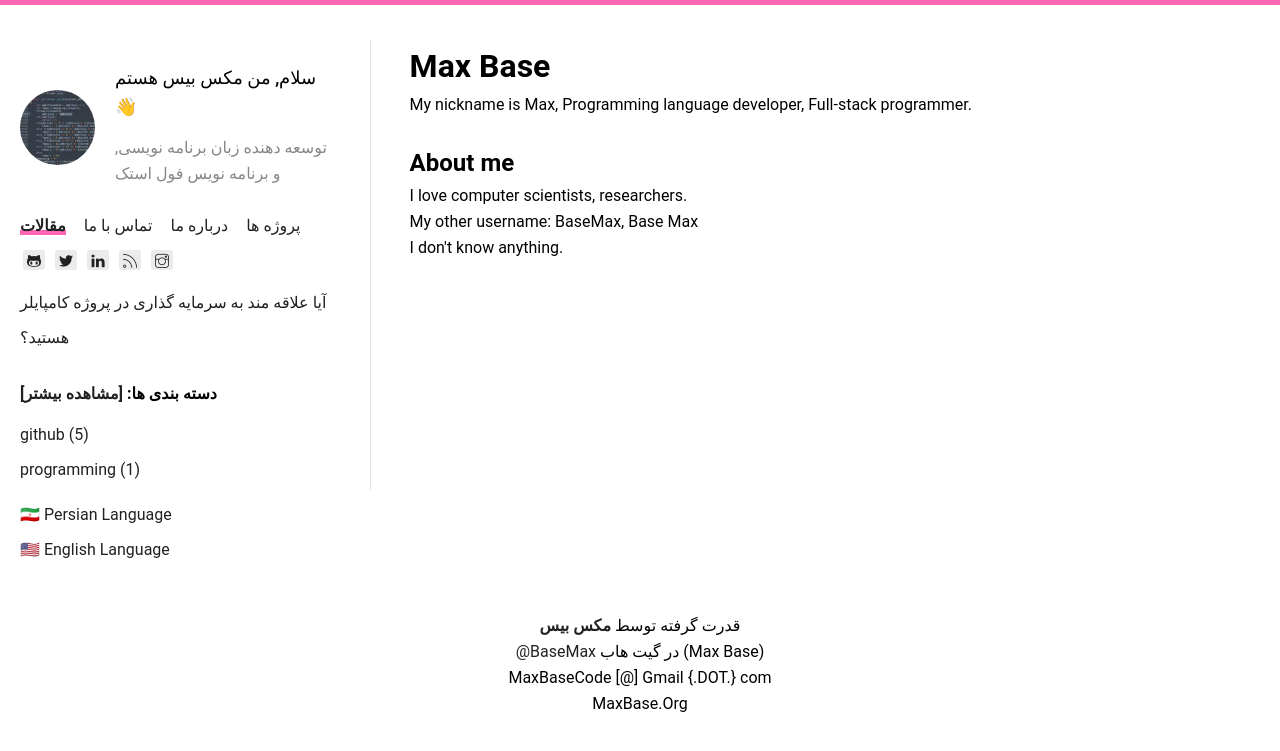
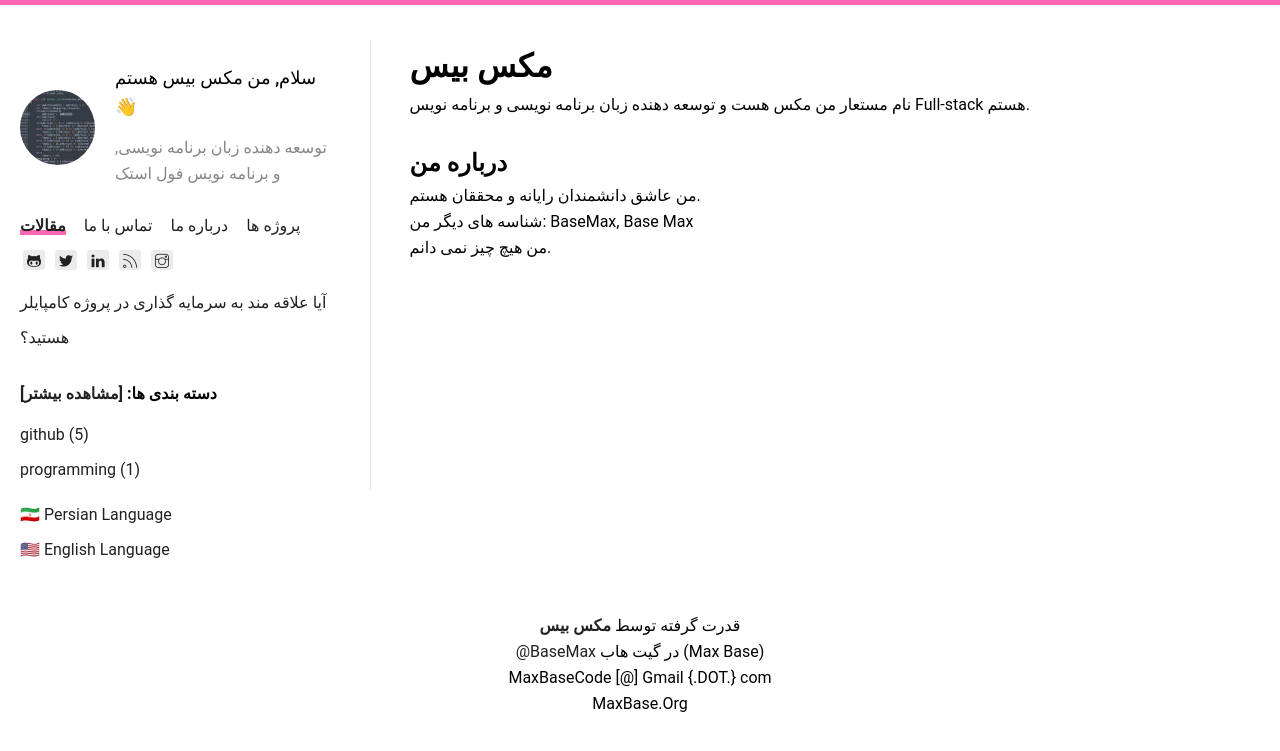
Before and after one commit to BaseMax/Fa.MaxBase.org, a Jekyll site: the page built from about.html, in a window 1280 px wide. Shown: the top 751 px of the page. Built offline with Jekyll 4.4.1, drawn with Linux system fonts in a browser that asks for light colours.

Commit message:
Translate about and contact page

```diff
--- a/about.html
+++ b/about.html
@@ -1,21 +1,21 @@
 ---
 layout: index
-title: About me - Max Base
+title: درباره من - مکس بیس
 ---
 
-<h1>Max Base</h1>
+<h1>مکس بیس</h1>
 
 <p>
-	My nickname is Max, Programming language developer, Full-stack programmer.
+	نام مستعار من مکس هست و توسعه دهنده زبان برنامه نویسی و برنامه نویس Full-stack هستم.
 </p>
 
 <br>
-<h2>About me</h2>
+<h2>درباره من</h2>
 
 <p>
-	I love computer scientists, researchers.
+	من عاشق دانشمندان رایانه و محققان هستم.
 	<br>
-	My other username: BaseMax, Base Max
+	شناسه های دیگر من: BaseMax, Base Max
 	<br>
-	I don't know anything.
+	من هیچ چیز نمی دانم.
 </p>
```
Also changed, not shown: contact.html (+4 -4 lines).
